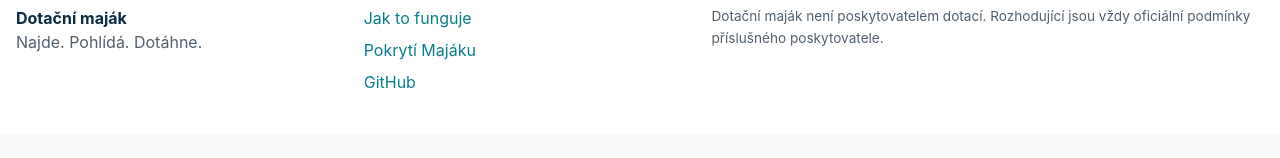
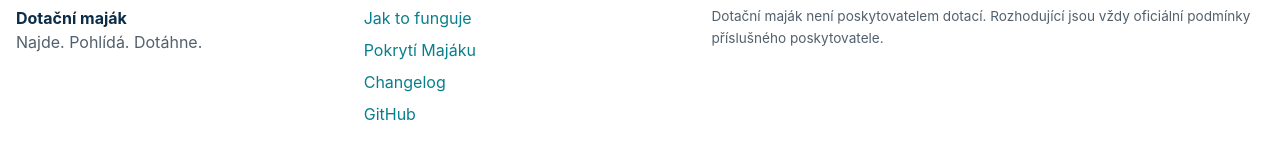
Before and after one commit to Bbambaaamm/dotacni-majak, a React (Vite) app in the folder apps/web/: page / in a window 1280 px wide. Shown: the part 7635-7793 px from the top of the page. Before the commit the page ends 7769 px from the top, so only its background shows below. Built offline with nearby package versions, Linux system fonts and the light colour scheme.

Commit message:
web: link changelog from footer

```diff
--- a/apps/web/src/components/AppShell.tsx
+++ b/apps/web/src/components/AppShell.tsx
@@ -44,6 +44,7 @@ export function AppShell({ children }: PropsWithChildren) {
           <nav aria-label="Informace o projektu">
             <a href="/jak-to-funguje">Jak to funguje</a>
             <a href="/pokryti">Pokrytí Majáku</a>
+            <a href="/changelog">Changelog</a>
             <a href="https://github.com/Bbambaaamm/dotacni-majak">GitHub</a>
           </nav>
           <p className="site-footer__legal">
```
